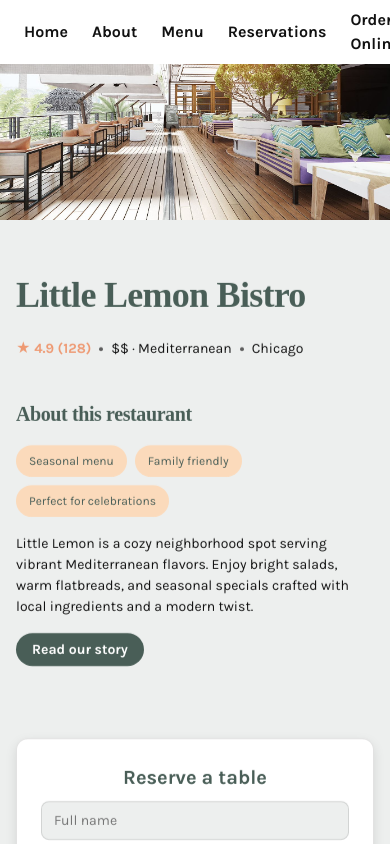
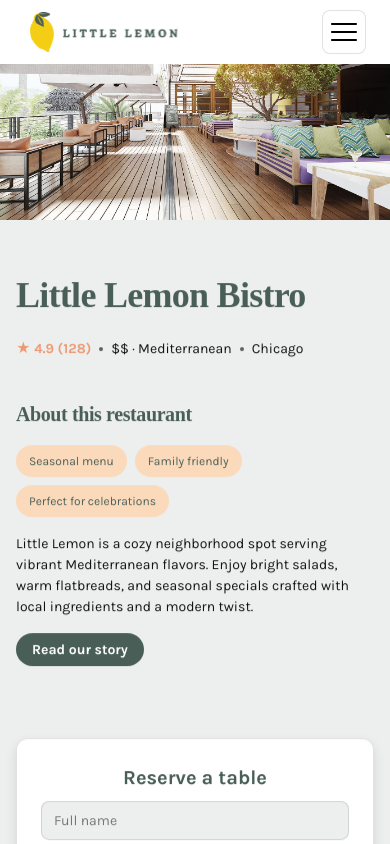
Before and after one commit to AndresHernandez1996/little-lemon-capstone, a React (Create React App) app: page /booking in a window 390 px wide. Shown: the top 844 px of the page. Built offline with nearby package versions, Linux system fonts and the light colour scheme; a web font is replaced by a local one.

Commit message:
Minor fixes for scrolling up to 0 position, adding burger menu

```diff
--- a/src/components/Layout/Nav/index.js
+++ b/src/components/Layout/Nav/index.js
@@ -1,8 +1,10 @@
-import React from 'react'
+import React, { useEffect, useRef, useState } from 'react'
 import { Link } from 'react-router-dom'
 import styles from './styles.module.css'
 
 const Nav = () => {
+  const [isOpen, setIsOpen] = useState(false)
+  const navRef = useRef(null)
   const navLinks = [
     { name: 'Home', href: '/', type: 'route' },
     { name: 'About', href: '/#about', type: 'anchor' },
@@ -12,17 +14,47 @@ const Nav = () => {
     { name: 'Login', href: '#login', type: 'anchor' },
   ]
 
+  useEffect(() => {
+    const handleClickOutside = (event) => {
+      if (!navRef.current) return
+      if (navRef.current.contains(event.target)) return
+      setIsOpen(false)
+    }
+
+    if (isOpen) {
+      document.addEventListener('mousedown', handleClickOutside)
+    }
+
+    return () => {
+      document.removeEventListener('mousedown', handleClickOutside)
+    }
+  }, [isOpen])
+
   return (
-    <nav className={styles.nav} aria-label="Main navigation">
-      <ul className={styles.list}>
+    <nav ref={navRef} className={styles.nav} aria-label="Main navigation">
+      <button
+        className={styles.toggle}
+        type="button"
+        aria-label="Toggle navigation"
+        aria-expanded={isOpen}
+        aria-controls="primary-navigation"
+        onClick={() => setIsOpen((prev) => !prev)}
+      >
+        <img className={styles.icon} src="/hamburguer.svg" alt="" aria-hidden="true" />
+      </button>
+
+      <ul
+        id="primary-navigation"
+        className={`${styles.list} ${isOpen ? styles.listOpen : ''}`.trim()}
+      >
         {navLinks.map((link) => (
           <li key={link.href} className={styles.item}>
             {link.type === 'route' ? (
-              <Link className={styles.link} to={link.href}>
+              <Link className={styles.link} to={link.href} onClick={() => setIsOpen(false)}>
                 {link.name}
               </Link>
             ) : (
-              <a className={styles.link} href={link.href}>
+              <a className={styles.link} href={link.href} onClick={() => setIsOpen(false)}>
                 {link.name}
               </a>
             )}
--- a/src/components/Layout/Nav/styles.module.css
+++ b/src/components/Layout/Nav/styles.module.css
@@ -1,5 +1,6 @@
 .nav {
   background-color: var(--color-surface);
+  position: relative;
 }
 
 .list {
@@ -44,3 +45,51 @@
 .link:focus-visible::after {
   width: 100%;
 }
+
+.toggle {
+  display: none;
+  width: 44px;
+  height: 44px;
+  border: 1px solid var(--color-border);
+  background: var(--color-surface);
+  border-radius: var(--radius-sm);
+  align-items: center;
+  justify-content: center;
+  padding: 8px;
+}
+
+.icon {
+  width: 100%;
+  height: 100%;
+  object-fit: contain;
+}
+
+.listOpen {
+  display: flex;
+}
+
+@media (max-width: 768px) {
+  .toggle {
+    display: inline-flex;
+  }
+
+  .list {
+    display: none;
+    position: absolute;
+    right: 0;
+    top: calc(100% + 8px);
+    flex-direction: column;
+    align-items: flex-start;
+    background-color: var(--color-surface);
+    padding: var(--space-md);
+    gap: var(--space-md);
+    border: 1px solid var(--color-border);
+    border-radius: var(--radius-sm);
+    box-shadow: var(--shadow-sm);
+    min-width: 200px;
+  }
+
+  .listOpen {
+    display: flex;
+  }
+}
--- a/src/components/Pages/Booking/Booking.module.css
+++ b/src/components/Pages/Booking/Booking.module.css
@@ -34,6 +34,7 @@
   display: grid;
   grid-template-columns: minmax(0, 1.2fr) minmax(0, 0.8fr);
   gap: var(--space-2xl);
+  align-items: start;
 }
 
 .info {
@@ -130,6 +131,7 @@
   flex-direction: column;
   gap: var(--space-sm);
   border: 1px solid var(--color-border);
+  align-self: start;
 }
 
 .form {
@@ -260,6 +262,8 @@ select.control:focus-visible {
 
   .card {
     max-width: 420px;
+    width: 100%;
+    margin: 0 auto;
   }
 }
 
--- a/src/components/Pages/Booking/index.js
+++ b/src/components/Pages/Booking/index.js
@@ -1,4 +1,4 @@
-import React, { useState } from 'react'
+import React, { useEffect, useState } from 'react'
 import styles from './Booking.module.css'
 import restaurant from '../../../assets/UI/restaurant.jpg'
 import ReservationReview from './ReservationReview'
@@ -13,6 +13,10 @@ const Booking = () => {
   const handleSuccess = (reservation) => {
     setLastReservation(reservation)
   }
+
+  useEffect(() => {
+    window.scrollTo({ top: 0, behavior: 'smooth' })
+  }, [])
 
   return (
     <main className={styles.booking}>
--- a/src/components/UI/Reveal/Reveal.module.css
+++ b/src/components/UI/Reveal/Reveal.module.css
@@ -2,8 +2,8 @@
   opacity: 0;
   transform: translateY(14px);
   transition:
-    opacity 450ms ease-out,
-    transform 450ms ease-out;
+    opacity 350ms ease-out,
+    transform 350ms ease-out;
   will-change: opacity, transform;
 }
 
```
Also changed, not shown: public/hamburguer.svg (added).
